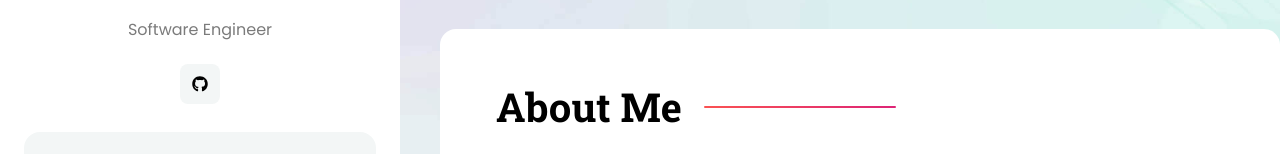
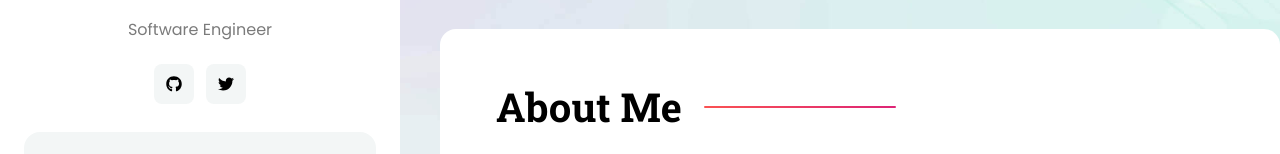
Before and after one commit to velopace739/portfolio, a Next.js app: page / in a window 1280 px wide. Shown: the part 509-663 px from the top of the page. Built offline with nearby package versions, Linux system fonts and the light colour scheme.

Commit message:
add twitter

```diff
--- a/components/social/Social.jsx
+++ b/components/social/Social.jsx
@@ -1,6 +1,7 @@
 import {
   FaLinkedinIn,
-  FaGithub
+  FaGithub,
+  FaTwitter,
 } from "react-icons/fa";
 
 const Social = () => {
@@ -15,6 +16,11 @@ const Social = () => {
     //   icon: <FaLinkedinIn />,
     //   iconClass: "text-[#0072b1]",
     // },
+    {
+      link: "https://x.com/velopace7",
+      icon: <FaTwitter />,
+      iconClass: "",
+    },
   ];
 
   return (
```
